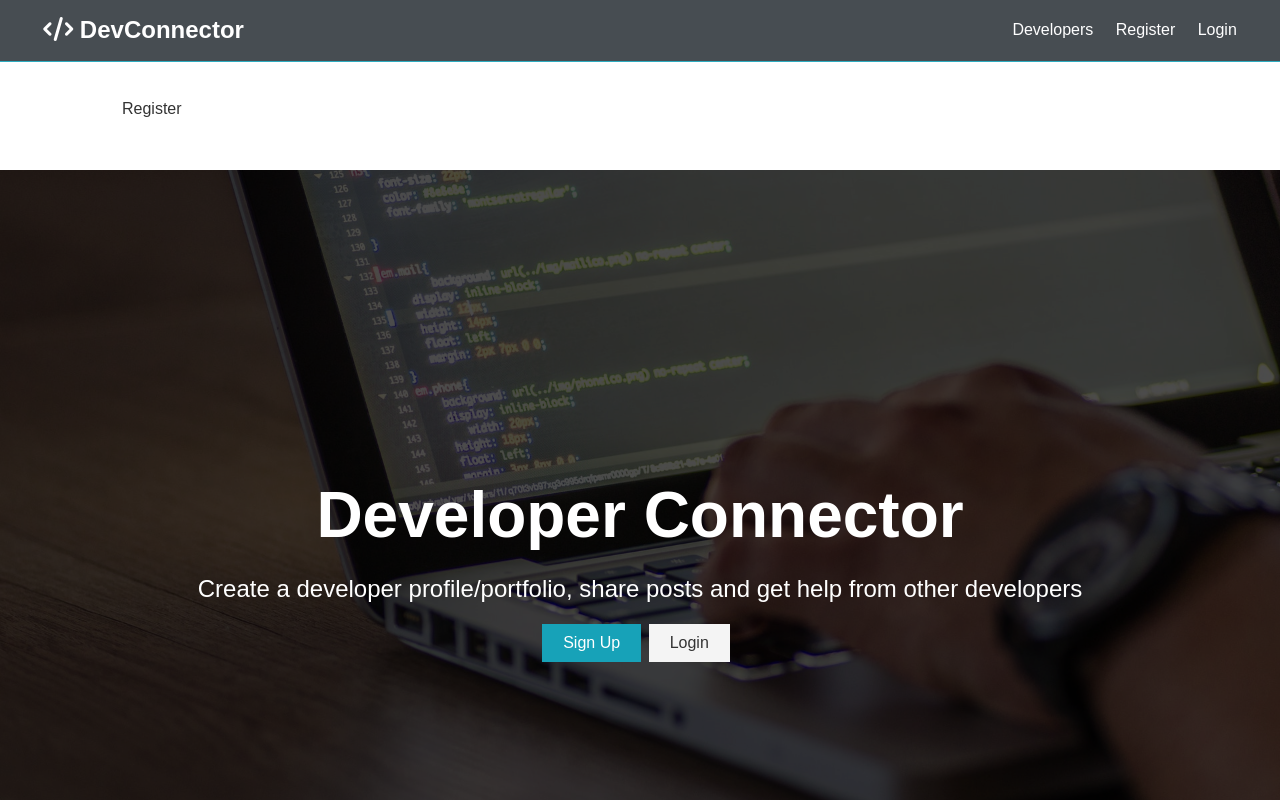
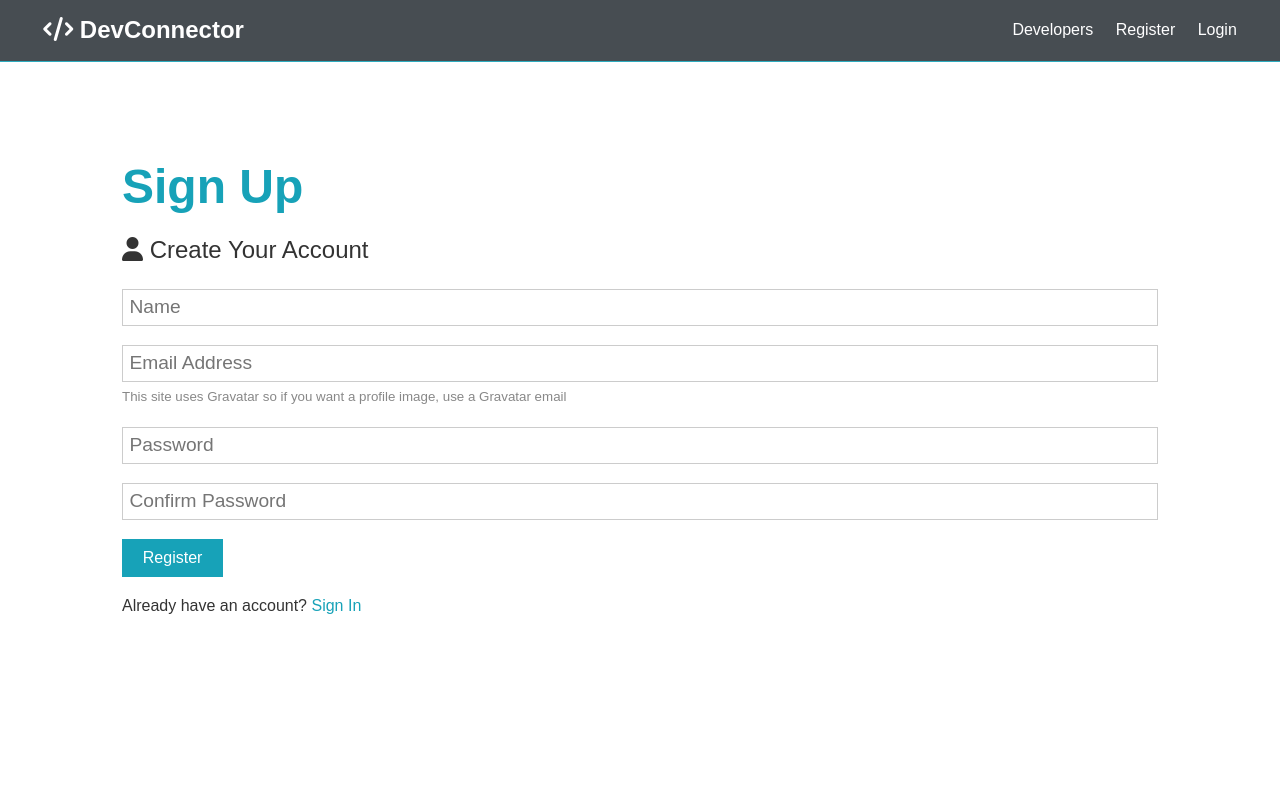
Before and after one commit to gaurav-kathar2510/DevConnector, a React (Create React App) app in the folder client/: page /register in a window 1280 px wide. Shown: the top 800 px of the page. Built offline with nearby package versions, Linux system fonts and the light colour scheme.

Commit message:
Registere Component has been added

```diff
--- a/client/src/App.css
+++ b/client/src/App.css
@@ -19,6 +19,8 @@
   line-height: 1.6;
   background-color: #fff;
   color: #333;
+
+
 }
 
 a {
@@ -304,7 +306,7 @@
   justify-content: space-between;
   align-items: center;
   padding: 0.7rem 2rem;
-  position: fixed;
+  position: sticky-top;   /* To work fine else navbar overlaps components*/
   z-index: 1;
   width: 100%;
   top: 0;
@@ -575,3 +577,10 @@
     padding: 0.3rem 0.4rem;
   }
 }
+
+.alert-wrapper {
+  position: fixed;
+  top: 4rem;
+  right: 2rem;
+  display: inline-block;
+}
--- a/client/src/App.js
+++ b/client/src/App.js
@@ -1,7 +1,7 @@
-import React, {Fragment } from 'react';
-import { BrowserRouter , Routes, Route } from 'react-router-dom';
-import { Navbar } from './components/layout/Navbar';
-import { Landing } from './components/layout/Landing';
+import React from 'react';
+import { BrowserRouter as Router, Route, Routes } from 'react-router-dom';
+import Navbar from './components/layout/Navbar';
+import Landing from './components/layout/Landing';
 import Register from './components/auth/Register';
 import Login from './components/auth/Login';
 
@@ -9,22 +9,17 @@
 
 const  App = () => {
   return (
-    <BrowserRouter>
-      <Fragment>
+    <Router>
         <Navbar/>
-
-        <section className="container">
           <Routes>
-            <Route path='/' exact element = {<Landing />}/>
+            <Route path='/' element = {<Landing />}/>
             <Route path = "/register" element = {<Register />}/>
             <Route path = "/Login" element = {<Login />}/>
+
           </Routes>
-        </section>
-        <Landing/>
-      </Fragment>
-  </BrowserRouter>
+  </Router>
 
   );
-}
+};
 
 export default App;
--- a/client/src/components/auth/Login.js
+++ b/client/src/components/auth/Login.js
@@ -1,10 +1,55 @@
-import React from "react"
-export const Login = () => {
+import React, { useState } from 'react'
+import { Link } from 'react-router-dom';
+
+const Login = () => {
+    const [formData, setFormData] = useState({
+        email:'',
+        password:''
+    });
+
+    const { email, password} = formData;
+
+    const onChange = e=> setFormData({ ...formData, [e.target.name]: e.target.value});
+
+    const onSubmit = async e=>{
+        e.preventDefault();
+        console.log('SUCCESS');
+    };
     return (
-        <div>
-            Login
+
+    <section className="container">
+    <h1 className="large text-primary">Sign In</h1>
+      <p className="lead"><i className="fas fa-user"></i> Sign Into Your Account</p>
+      <form className="form" onSubmit={e => onSubmit(e)}>
+
+        <div className="form-group">
+          <input
+            type="email"
+            placeholder="Email Address"
+            name="email"
+            value = {email}
+            onChange={e=>onChange(e)}
+            required
+            />
         </div>
+        <div className="form-group">
+          <input
+            type="password"
+            placeholder="Password"
+            name="password"
+            value = {password}
+            onChange={e=>onChange(e)}
+            minLength="6"
+          />
+        </div>
+        <input type="submit" className="btn btn-primary" value="Login" />
+      </form>
+      <p className="my-1">
+        Dont have an account? <Link to='/register'>Sign Up</Link>
+      </p>
+
+        </section>
     )
-}
+};
 
 export default Login;
--- a/client/src/components/auth/Register.js
+++ b/client/src/components/auth/Register.js
@@ -1,11 +1,104 @@
-import React from 'react'
+import React, {useState } from 'react'
+import { Link } from 'react-router-dom';
 
-export const Register = () => {
+const Register = () => {
+    const [formData, setFormData] = useState({
+        name:'',
+        email:'',
+        password:'',
+        password2:''
+    });
+
+    const { name, email, password, password2} = formData;
+
+    const onChange = e=> setFormData({ ...formData, [e.target.name]: e.target.value});
+
+    const onSubmit = async e=>{
+        e.preventDefault();
+        if(password !== password2){
+            console.log('passwrod do not match ');
+        }else{
+        /*
+        example of making a request all this happen within redux
+        const newUser = {
+                name,
+                email,
+                password
+            }
+            try {
+                const config = {
+                    headers:{
+                        'Content-Type':'application/json'
+                    }
+                }
+                const body = JSON.stringify(newUser);
+
+                const res = await axios.post('/api/users',body,config);
+
+                console.log(res.data);
+            } catch (err) {
+                console.error(err.response.data);
+            }*/
+
+            console.log('SUCCESS');
+        }
+    }
     return (
-        <div>
-            Register
+        <section className="container">
+            <h1 className="large text-primary">Sign Up</h1>
+      <p className="lead"><i className="fas fa-user"></i> Create Your Account</p>
+      <form className="form" onSubmit={e => onSubmit(e)}>
+        <div className="form-group">
+          <input
+            type="text"
+            placeholder="Name"
+            name="name"
+            value ={name}
+            onChange = {e=> onChange(e)}
+            required />
         </div>
-    )
-}
+        <div className="form-group">
+          <input
+            type="email"
+            placeholder="Email Address"
+            name="email"
+            value = {email}
+            onChange={e=>onChange(e)}
+            required
+            />
+          <small className="form-text"
+            >This site uses Gravatar so if you want a profile image, use a
+            Gravatar email</small
+          >
+        </div>
+        <div className="form-group">
+          <input
+            type="password"
+            placeholder="Password"
+            name="password"
+            value = {password}
+            onChange={e=>onChange(e)}
+            minLength="6"
+          />
+        </div>
+        <div className="form-group">
+          <input
+            type="password"
+            placeholder="Confirm Password"
+            name="password2"
+            value = {password2}
+            onChange={e=>onChange(e)}
+            minLength="6"
+          />
+        </div>
+        <input type="submit" className="btn btn-primary" value="Register" />
+      </form>
+      <p className="my-1">
+        Already have an account? <Link to='/login'>Sign In</Link>
+      </p>
+      </section>
+
+    );
+};
 
 export default Register;
--- a/client/src/components/layout/Landing.js
+++ b/client/src/components/layout/Landing.js
@@ -18,5 +18,7 @@
         </div>
       </div>
     </section>
-    )
-}
+    );
+};
+
+export default Landing;
--- a/client/src/components/layout/Navbar.js
+++ b/client/src/components/layout/Navbar.js
@@ -15,3 +15,4 @@
     </nav>
     )
 }
+ export default Navbar;
```
